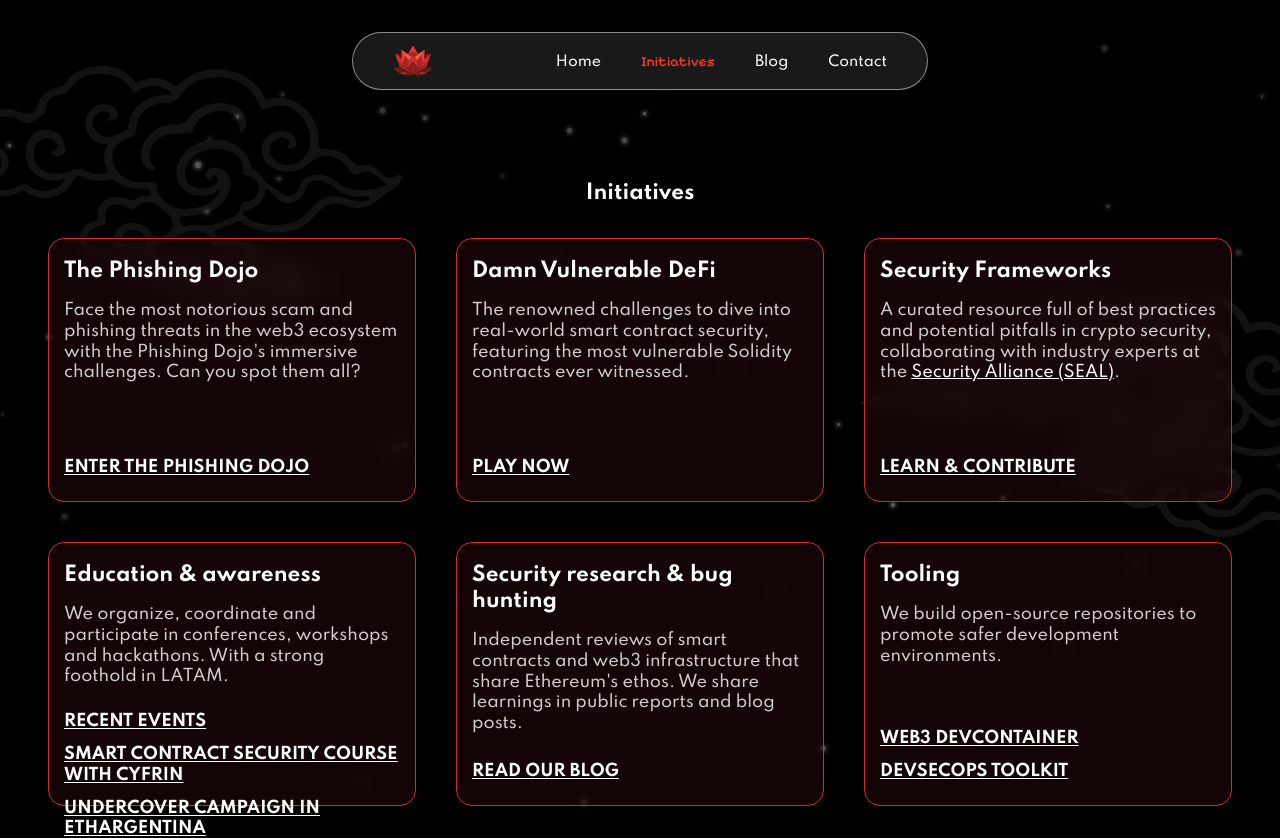
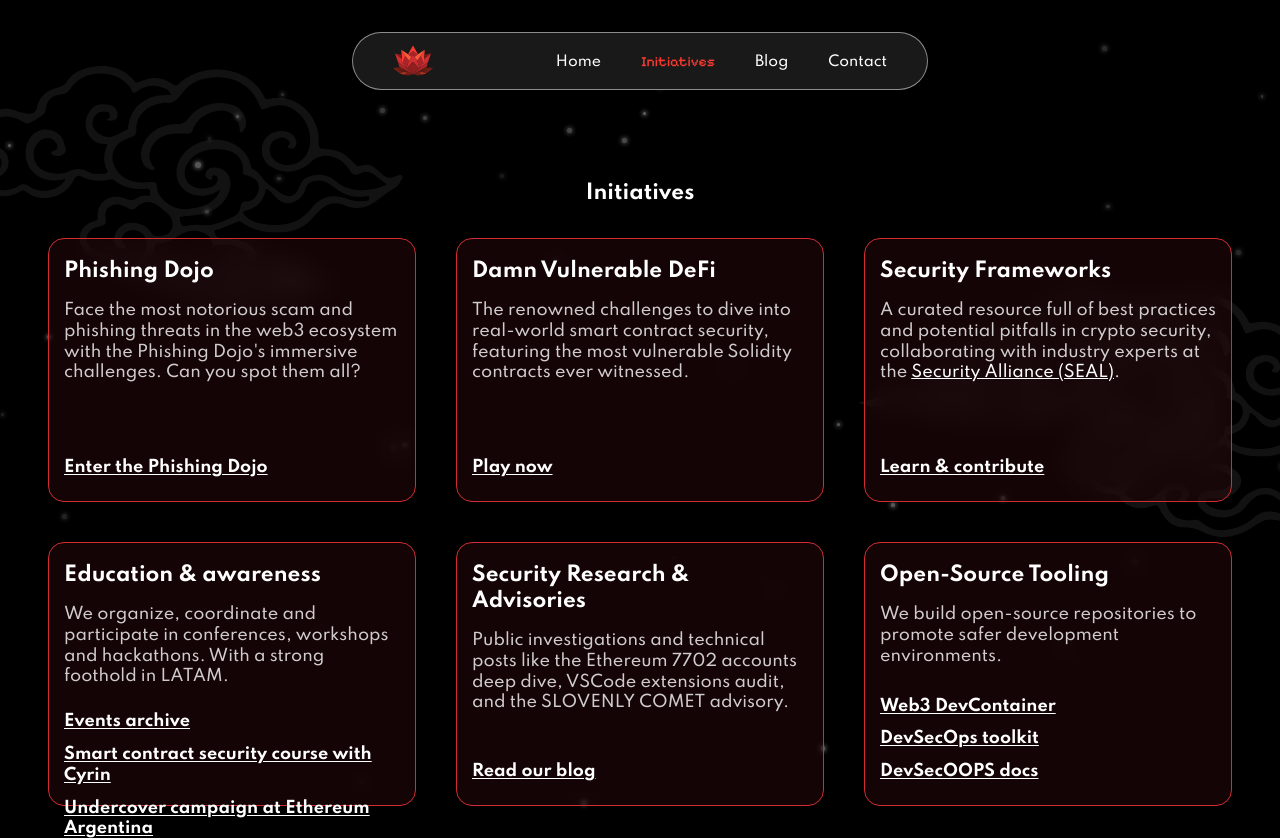
Before and after one commit to arielvincennao/trg-page, a Next.js app: page /initiatives in a window 1280 px wide. Built offline with nearby package versions, Linux system fonts and the light colour scheme; no server answers.

Commit message:
Tweaking cards and contents

```diff
--- a/src/app/components/Card.tsx
+++ b/src/app/components/Card.tsx
@@ -55,7 +55,7 @@ const Card: React.FC<CardProps> = ({ title, description, onClose, onExplore, but
                   href={link.url}
                   target="_blank"
                   rel="noopener noreferrer"
-                  className="text-white hover:text-white/80 text-base font-spartan-subtitle transition-colors uppercase underline underline-offset-2 decoration-white"
+                  className="text-white hover:text-white/80 text-base font-spartan-subtitle transition-colors underline underline-offset-2 decoration-white"
                 >
                   {link.label}
                 </a>
--- a/src/app/data/cardContent.ts
+++ b/src/app/data/cardContent.ts
@@ -21,13 +21,13 @@ export interface CardContentMap {
 
 export const cardContent: CardContentMap = {
   temple: {
-    title: "The Phishing Dojo",
+    title: "Phishing Dojo",
     description: "Face the most notorious scam and phishing threats in the web3 ecosystem with the Phishing Dojo's immersive challenges. Can you spot them all?",
-    buttonText: "Enter the phishing dojo",
+    buttonText: "Enter the Phishing Dojo",
     links: [
       {
-        label: "Enter the phishing dojo",
-        url: "https://phishing.therektgames.com/"
+        label: "Enter the Phishing Dojo",
+        url: "https://phishingdojo.com/"
       }
     ]
   },
@@ -49,7 +49,7 @@ export const cardContent: CardContentMap = {
     links: [
       {
         label: "Learn & contribute",
-        url: "https://frameworks.securityalliance.org/"
+        url: "https://frameworks.securityalliance.dev"
       }
     ]
   },
@@ -58,22 +58,22 @@ export const cardContent: CardContentMap = {
     description: "We organize, coordinate and participate in conferences, workshops and hackathons. With a strong foothold in LATAM.",
     links: [
       {
-        label: "Recent Events",
+        label: "Events archive",
         url: "https://lu.ma/theredguild"
       },
       {
-        label: "Smart contract security course with cyfrin",
+        label: "Smart contract security course with Cyrin",
         url: "https://updraft.cyfrin.io/courses/security"
       },
       {
-        label: "Undercover campaign in ethargentina",
+        label: "Undercover campaign at Ethereum Argentina",
         url: "https://blog.theredguild.org/you-were-not-pwned-the-red-guild-ethereum-argentina-2023/"
       }
     ]
   },
   letters: {
-    title: "Security research & bug hunting",
-    description: "Independent reviews of smart contracts and web3 infrastructure that share Ethereum's ethos. We share learnings in public reports and blog posts.",
+    title: "Security Research & Advisories",
+    description: "Public investigations and technical posts like the Ethereum 7702 accounts deep dive, VSCode extensions audit, and the SLOVENLY COMET advisory.",
     buttonText: "Read our blog",
     links: [
       {
@@ -83,16 +83,20 @@ export const cardContent: CardContentMap = {
     ]
   },
   flower: {
-    title: "Tooling",
+    title: "Open-Source Tooling",
     description: "We build open-source repositories to promote safer development environments.",
     links: [
       {
-        label: "Web3 devcontainer",
+        label: "Web3 DevContainer",
         url: "https://github.com/theredguild/devcontainer"
       },
       {
-        label: "devsecops toolkit",
+        label: "DevSecOps toolkit",
         url: "https://github.com/theredguild/DevSecOps-toolkit"
+      },
+      {
+        label: "DevSecOOPS docs",
+        url: "https://devsecoops.theredguild.org/"
       }
     ]
   }
```
